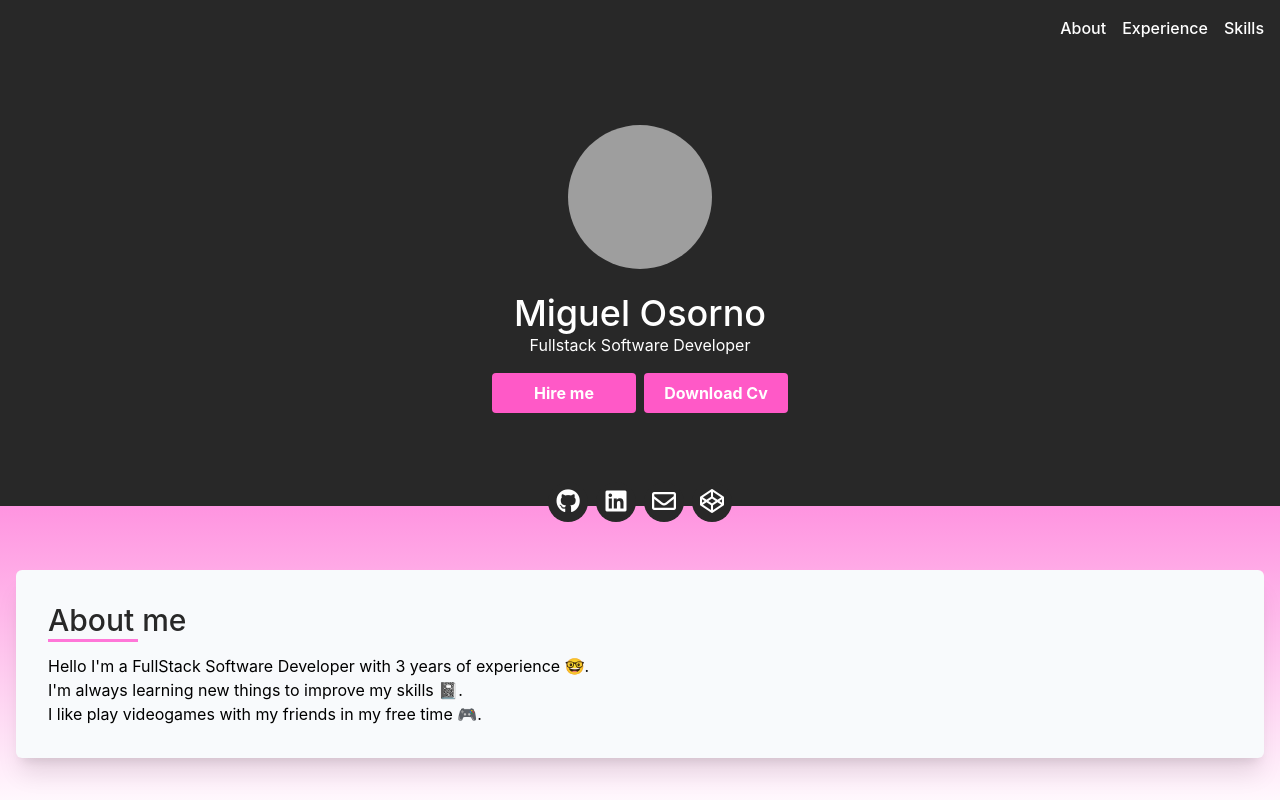
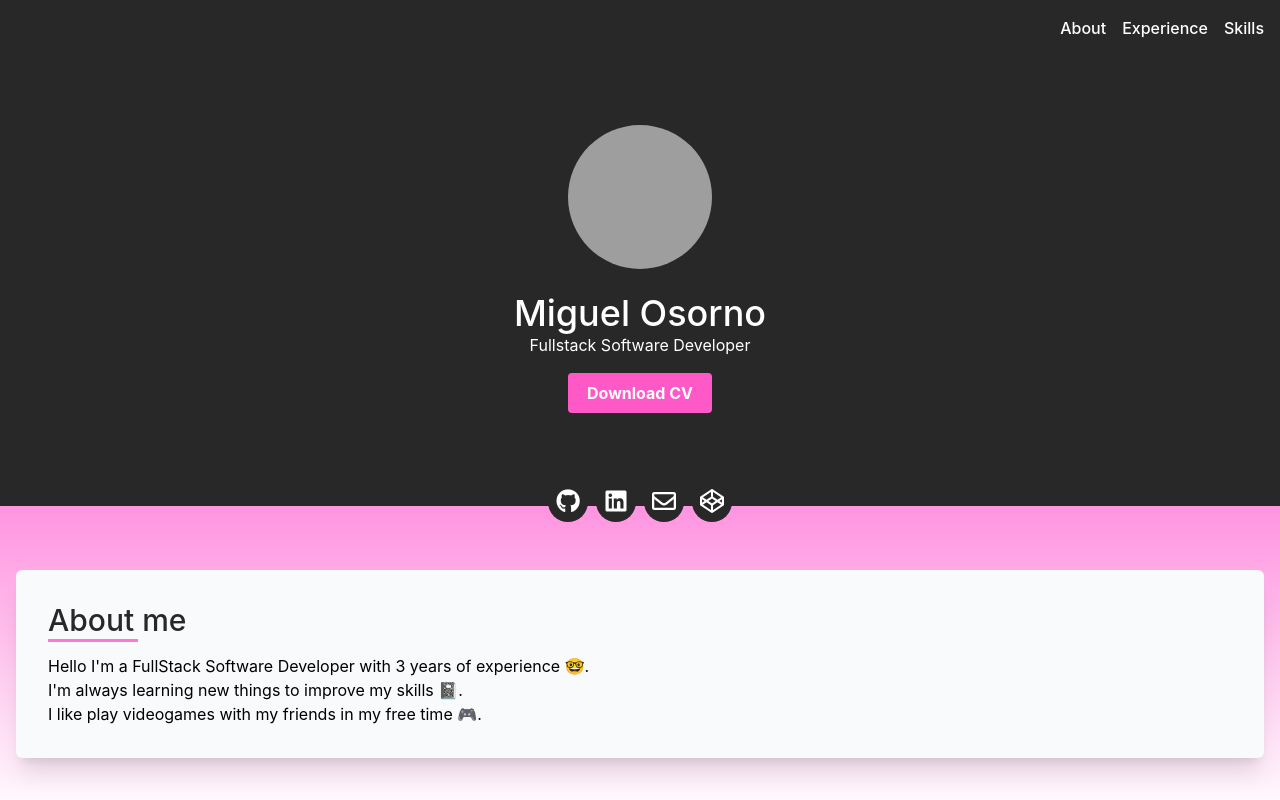
Before and after one commit to MiguelOsorno/Resume-2023, a React (Create React App) app: page / in a window 1280 px wide. Shown: the top 800 px of the page. Built offline with nearby package versions, Linux system fonts and the light colour scheme; grey boxes are pictures that could not be loaded.

Commit message:
fix(src/components/cover/cover): fix icons

```diff
--- a/src/App.css
+++ b/src/App.css
@@ -9,6 +9,10 @@ html {
   width: 90px;
   height: 3px;
   background: #ff76d8;
+}
+
+.title__line--width-65::after {
+  width: 65px;
 }
 
 .navigation__link::after {
--- a/src/components/cover/Cover.tsx
+++ b/src/components/cover/Cover.tsx
@@ -6,11 +6,6 @@ interface Props {
 export const Cover = ({ coverRef }: Props): JSX.Element => {
     return (
         <div ref={coverRef} className="h-[450px] relative bg-[#282828]">
-            {/* <img className="h-full w-full object-cover absolute" src="/blackpink-bg.jpg" alt="" />
-            <div className="absolute h-full w-full" style={{
-                backgroundColor: 'rgba(0,0,0,.6)'
-            }}>
-            </div> */}
             <div className="h-full relative flex flex-col">
                 <div className="flex-1 flex justify-center items-center">
                     <div className="flex flex-col">
@@ -24,49 +19,54 @@ export const Cover = ({ coverRef }: Props): JSX.Element => {
                         <h4 className="text-center text-white">
                             Fullstack Software Developer
                         </h4>
-                        <div className="flex space-x-2 mt-4">
+                        <div className="flex justify-center mt-4">
                             <button type="button" className="bg-[#ff59c7] hover:bg-[#ff76d8] w-36 text-white font-bold py-2 px-4 rounded">
-                                Hire me
-                            </button>
-                            <button type="button" className="bg-[#ff59c7] hover:bg-[#ff76d8] w-36 text-white font-bold py-2 px-4 rounded">
-                                Download Cv
+                                Download CV
                             </button>
                         </div>
                     </div>
                 </div>
                 <div className="w-full flex justify-center -mb-4">
                     <ul className="flex justify-center space-x-2">
-                        <li className="h-10 w-10 justify-center items-center bg-[#282828] hover:bg-[#ff59c7] flex rounded-full text-white">
+                        <li>
                             <a
                                 href="https://github.com/MiguelOsorno"
                                 target="_blank">
+                                <div className="h-10 w-10 justify-center items-center bg-[#282828] hover:bg-[#ff59c7] flex rounded-full text-white">
                                     <span className="text-2xl">
                                         <i className="fab fa-github"></i>
                                     </span>
+                                </div>
                             </a>
                         </li>
-                        <li className="h-10 w-10 justify-center items-center bg-[#282828] hover:bg-[#ff59c7] flex rounded-full text-white">
+                        <li >
                             <a
                                 href="https://www.linkedin.com/in/miguel-angel-osorno-linares-344b941aa/"
                                 target="_blank">
+                                <div className="h-10 w-10 justify-center items-center bg-[#282828] hover:bg-[#ff59c7] flex rounded-full text-white">
                                     <span className="text-2xl">
                                         <i className="fab fa-linkedin"></i>
                                     </span>
+                                </div>
                             </a>
                         </li>
-                        <li className="h-10 w-10 justify-center items-center bg-[#282828] hover:bg-[#ff59c7] flex rounded-full text-white">
+                        <li>
                             <a href="mailto:miguelangel.osornolinares@gmail.com">
+                                <div className="h-10 w-10 justify-center items-center bg-[#282828] hover:bg-[#ff59c7] flex rounded-full text-white">
                                     <span className="text-2xl">
                                         <i className="far fa-envelope"></i>
                                     </span>
+                                </div>
                             </a>
                         </li>
-                        <li className="h-10 w-10 justify-center items-center bg-[#282828] hover:bg-[#ff59c7] flex rounded-full text-white">
+                        <li>
                             <a href="https://codepen.io/miguel_osorno"
                                 target="_blank">
+                                <div className="h-10 w-10 justify-center items-center bg-[#282828] hover:bg-[#ff59c7] flex rounded-full text-white">
                                     <span className="text-2xl">
                                         <i className="fab fa-codepen"></i>
                                     </span>
+                                </div>
                             </a>
                         </li>
                     </ul>
--- a/src/components/skills/Skills.tsx
+++ b/src/components/skills/Skills.tsx
@@ -3,7 +3,7 @@ export const Skills = () => {
         <div id="skills-section" className="mt-4">
             <div className="xl:container mx-auto p-4">
                 <div className="flex justify-center py-10">
-                    <h2 className="text-3xl font-medium text-[#282828] title__line relative">Skills</h2>
+                    <h2 className="text-3xl font-medium text-[#282828] title__line title__line--width-65 relative">Skills</h2>
                 </div>
                 <div className="rounded-md bg-slate-50 shadow-xl overflow-hidden">
                     <div className="flex justify-center bg-[#61DBFB] px-8 py-4">
```
Lines whose indentation alone changed are shown as unchanged.
